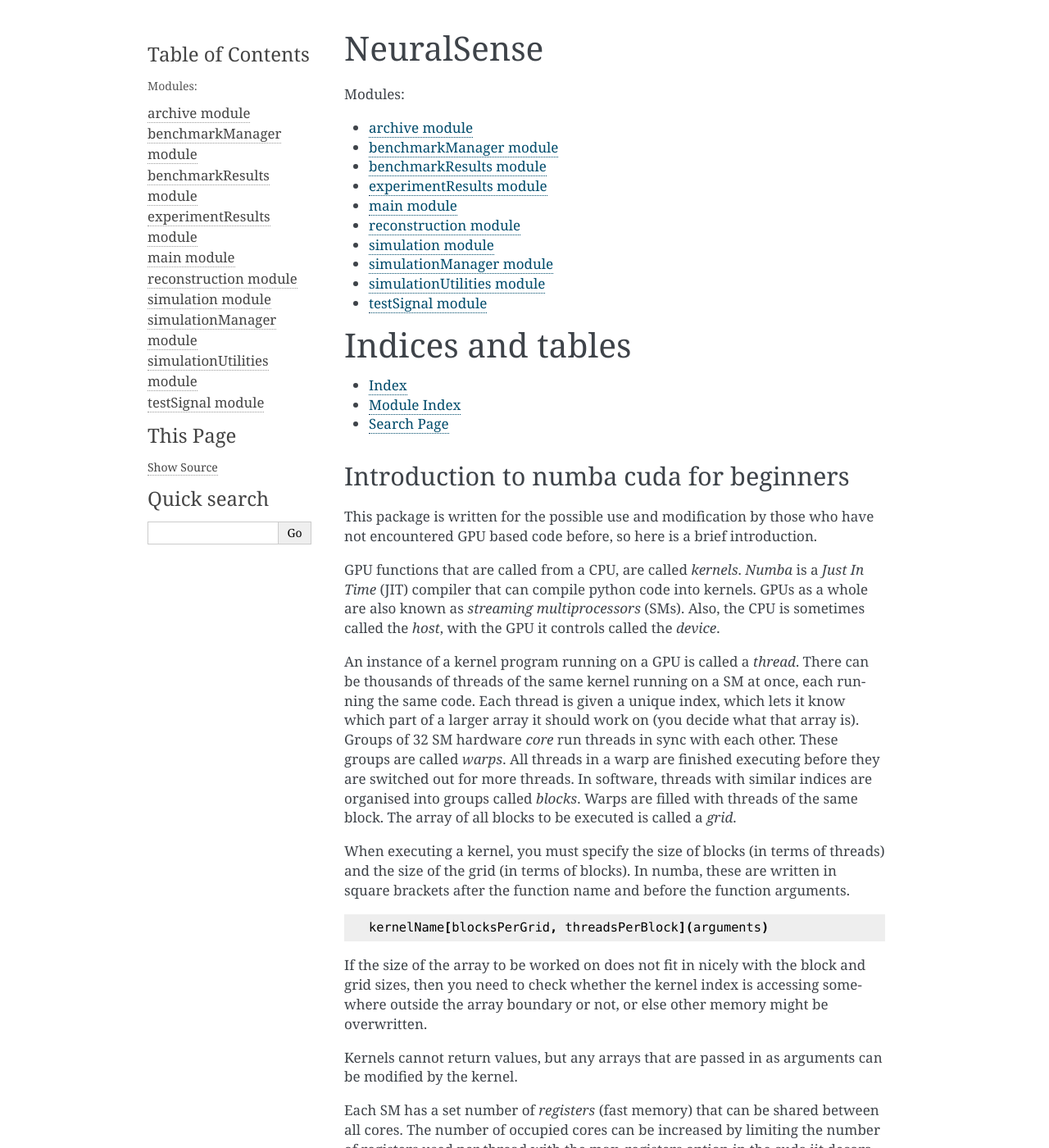
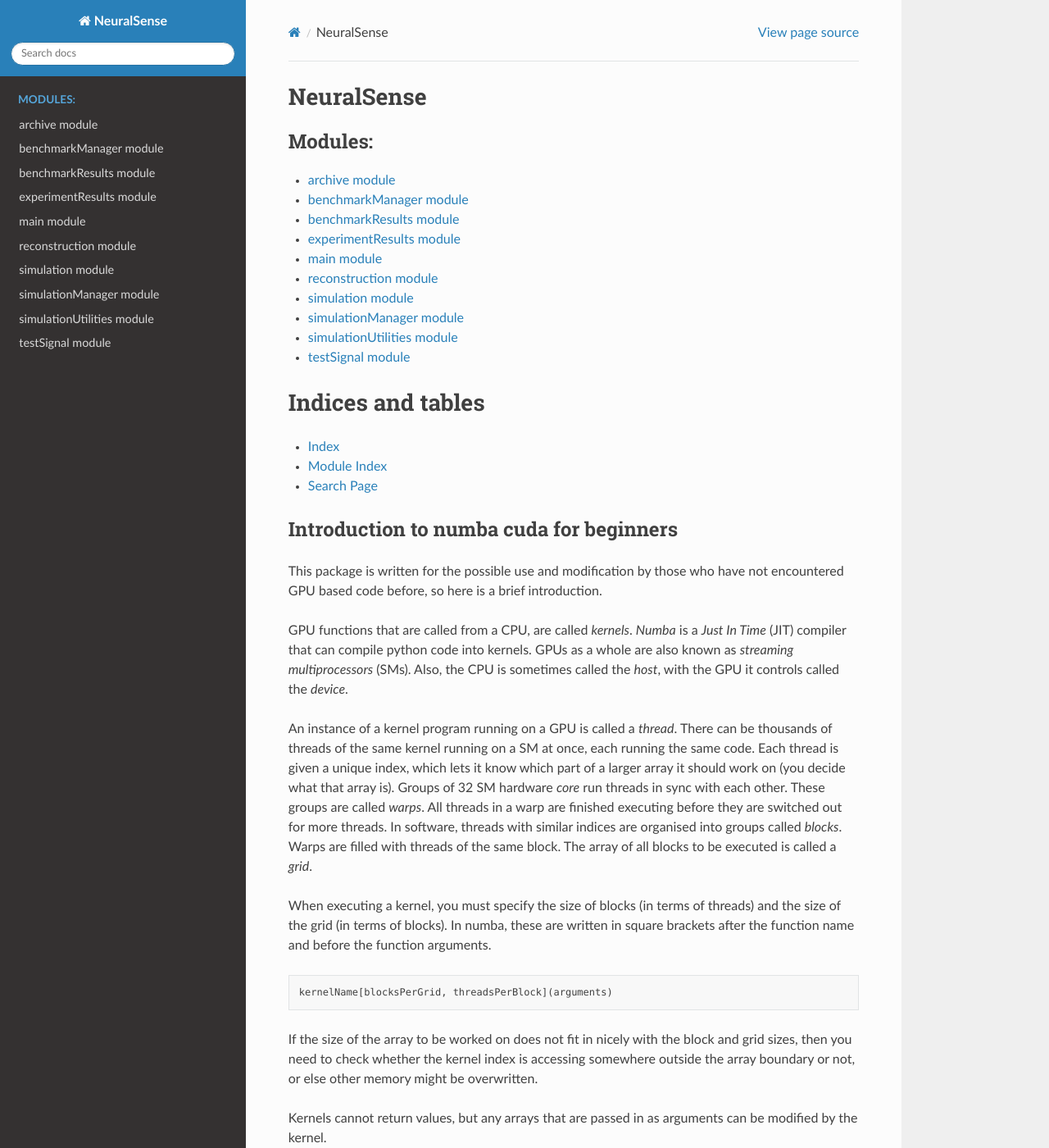
Before and after one commit to jamdou/neural-sense, a Sphinx documentation site: the page built from docs/source/index.rst, in a window 1280 px wide and 1400 px high. Shown: the whole window at 82% size. Built offline with Sphinx 7.4.7 and the Read the Docs theme 2.0.0, drawn with Linux system fonts in a browser that asks for light colours; some of the changed lines change nothing that is shown; some of the changed text lies outside the part shown.

Commit message:
Read the docs setup.

```diff
--- a/docs/source/conf.py
+++ b/docs/source/conf.py
@@ -22,10 +22,11 @@
 
 import os
 import sys
-# import sphinx_rtd_theme
-# import exts.numbadoc
+import sphinx_rtd_theme
+# from import exts.numbadoc
 sys.path.insert(0, os.path.abspath('..\\..\\'))
-sys.path.append(os.path.abspath('exts\\'))
+sys.path.insert(0, os.path.abspath('exts\\'))
+# sys.path.append(os.path.abspath('exts\\'))
 
 
 # -- Project information -----------------------------------------------------
@@ -82,7 +83,7 @@
 #
 # html_theme = 'haiku'
 # html_theme = "default"
-# html_theme = "sphinx_rtd_theme"
+html_theme = "sphinx_rtd_theme"
 
 # Add any paths that contain custom static files (such as style sheets) here,
 # relative to this directory. They are copied after the builtin static files,
```
